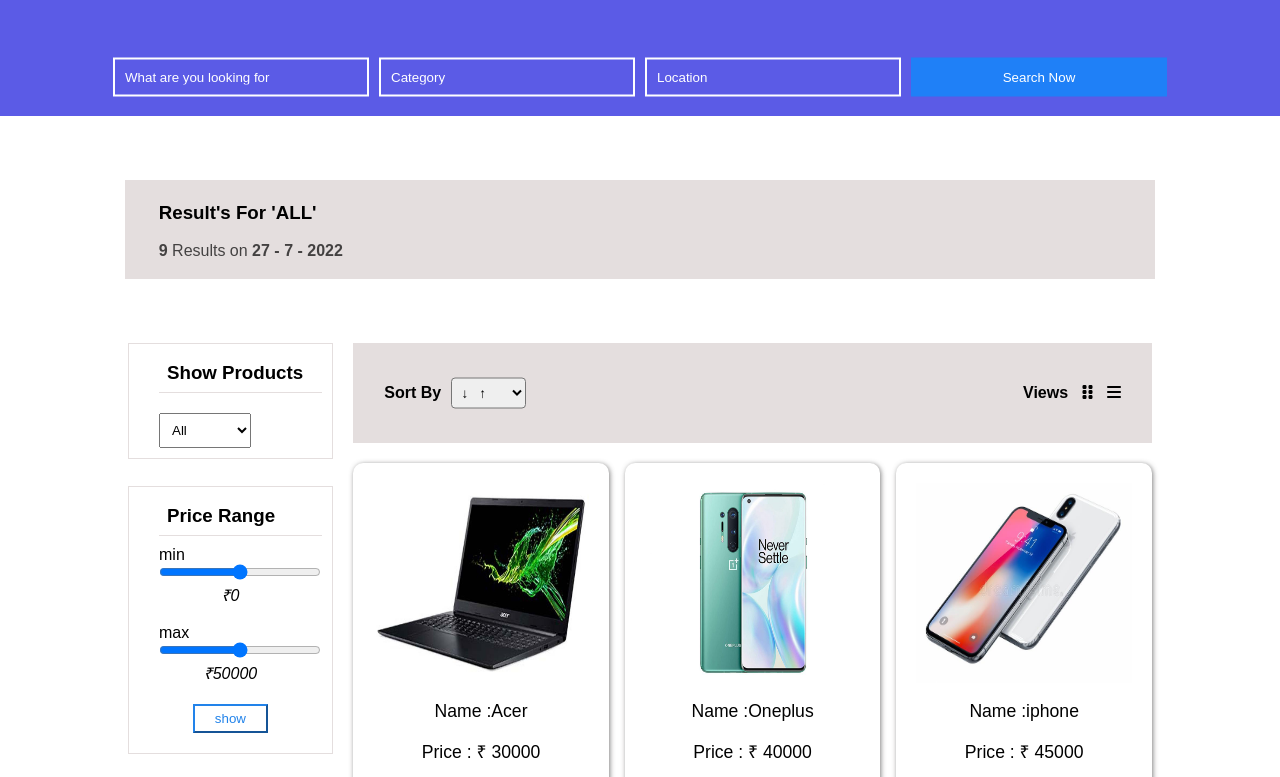
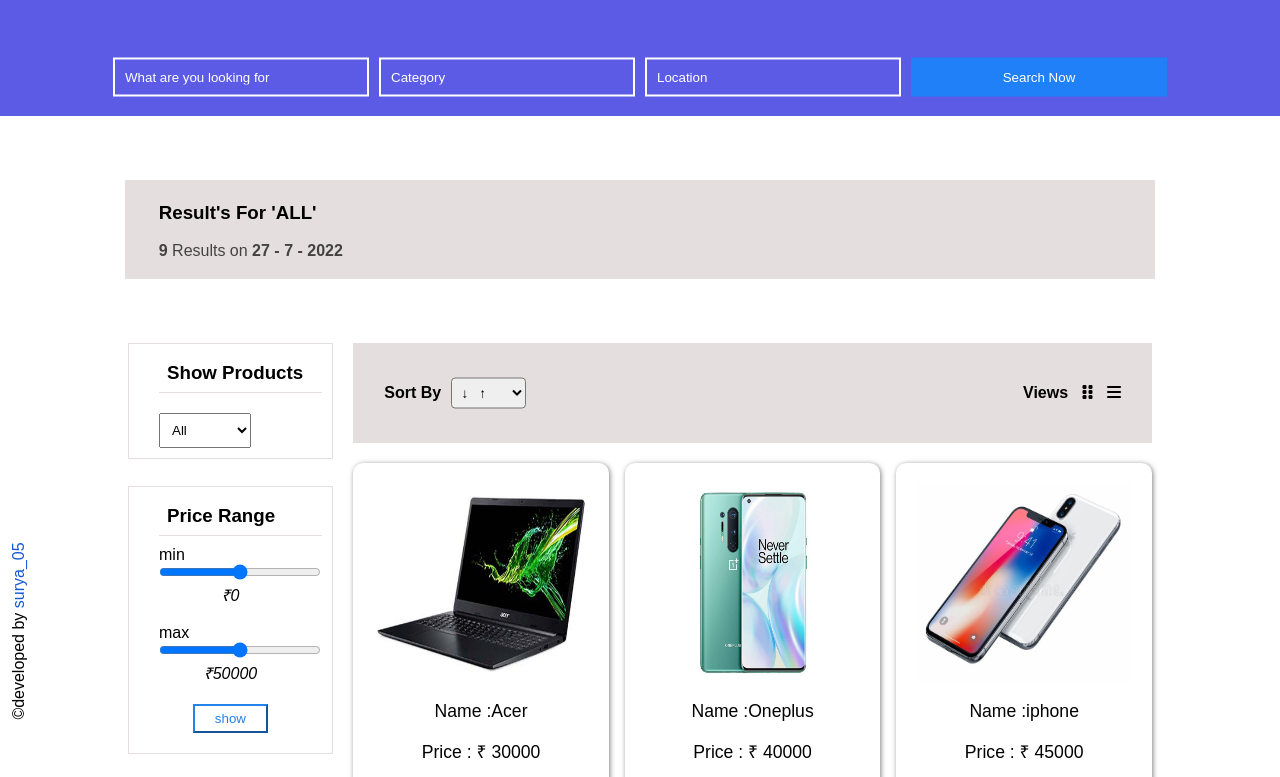
Before and after one commit to 05-SURYA/eCommerce, a plain HTML site: page index.html in a window 1280 px wide. Shown: the top 777 px of the page. Drawn offline with Linux system fonts and the light colour scheme.

Commit message:
Update style.css

```diff
--- a/style.css
+++ b/style.css
@@ -145,10 +145,12 @@ header button{
     box-shadow:1px 1px 5px 0 rgb(15, 135, 233);
 }
 footer{
-    display:block;
+    position:fixed;
+    right:48.5%;
+    bottom:20%;
+    transform:rotate(-90deg);
+    display:inline-block;
     width:100%;
-    height:50px;
-    margin-top:100px;
     text-align:center;
 }
 footer a{
@@ -168,7 +170,7 @@ footer a{
 @media screen and (max-width:992px){
     .box-content{
         grid-template-columns:49% 49%;
-        grid-template-rows:auto;
+        grid-template-rows:20% 20% 20% 20% 20%;
         grid-gap:2%;
     }
     .heading{
```
